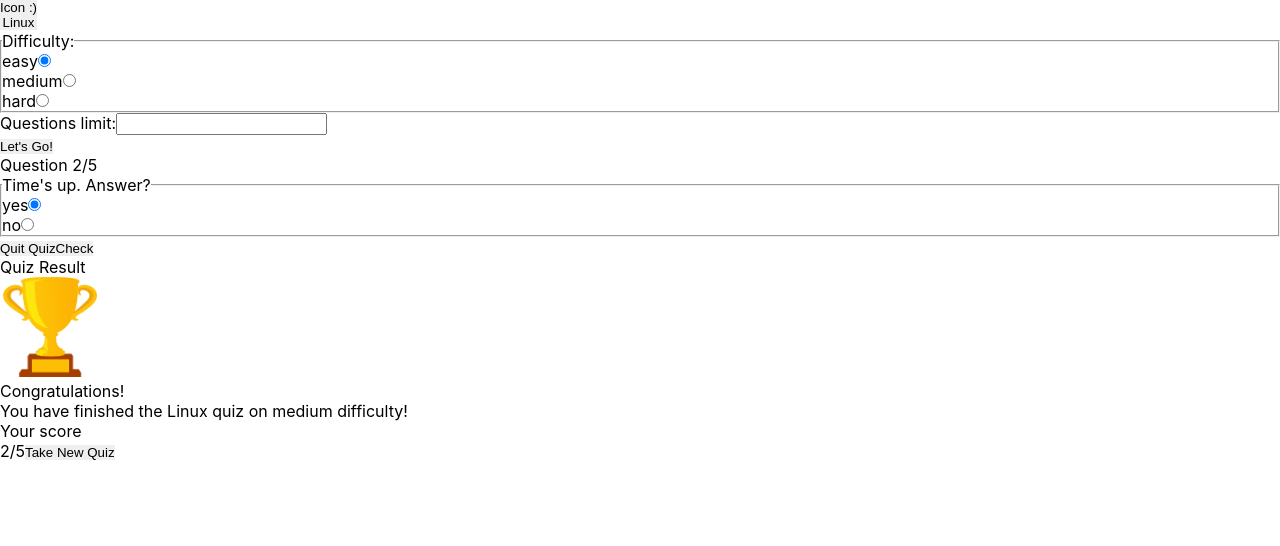
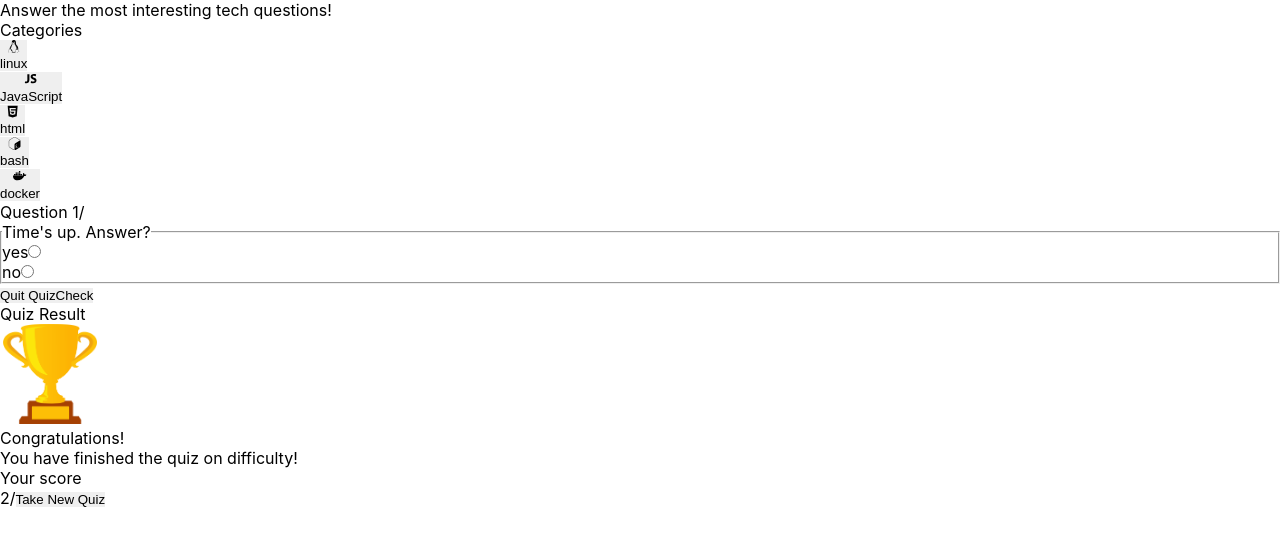
Before and after one commit to VladBrok/react-exercises, a Next.js app: page /exercises/BigQuiz/BigQuiz in a window 1280 px wide. Shown: the top 546 px of the page. Built offline with nearby package versions, Linux system fonts and the light colour scheme.

Commit message:
(big-quiz): Start working on prototype

```diff
--- a/components/big-quiz/Category/Category.js
+++ b/components/big-quiz/Category/Category.js
@@ -1,9 +1,13 @@
 import styles from "./Category.module.scss";
 
 export default function Category({ name, Icon, onClick }) {
+  function handleClick() {
+    onClick(name);
+  }
+
   return (
     <li>
-      <button onClick={onClick}>
+      <button onClick={handleClick}>
         <Icon />
         <h3>{name}</h3>
       </button>
--- a/components/big-quiz/Checkbox/Checkbox.js
+++ b/components/big-quiz/Checkbox/Checkbox.js
@@ -1,13 +1,29 @@
-import { useId } from "react";
+import { useId, useState } from "react";
 import styles from "./Checkbox.module.scss";
 
-export default function Checkbox({ description, hasMultipleOptions, options }) {
+export default function Checkbox({
+  description,
+  hasMultipleOptions,
+  options,
+  checkedId,
+  onChecked,
+}) {
   const name = useId();
   const inputType = hasMultipleOptions ? "checkbox" : "radio";
-  const optionElements = options.map((o, i) => (
+  const optionElements = options.map(o => (
     <div key={o.id}>
       <label htmlFor={o.id}>{o.text}</label>
-      <input type={inputType} id={o.id} name={name} defaultChecked={i === 0} />
+      <input
+        type={inputType}
+        id={o.id}
+        name={name}
+        checked={o.id === checkedId}
+        onChange={e => {
+          if (e.target.checked) {
+            onChecked(o.id);
+          }
+        }}
+      />
     </div>
   ));
 
--- a/components/big-quiz/Settings/Settings.js
+++ b/components/big-quiz/Settings/Settings.js
@@ -1,9 +1,21 @@
 import styles from "./Settings.module.scss";
 import Checkbox from "../Checkbox";
+import { useRef, useState } from "react";
 
 const DIFFICULTIES = ["easy", "medium", "hard"];
 
 export default function Settings({ onStartClick }) {
+  const [difficultyId, setDifficultyId] = useState(DIFFICULTIES[0]);
+  const limitRef = useRef();
+
+  function handleChecked(id) {
+    setDifficultyId(id);
+  }
+
+  function handleStartClick() {
+    onStartClick(difficultyId, limitRef.current?.value);
+  }
+
   const difficulties = DIFFICULTIES.map(d => ({ id: d, text: d }));
 
   return (
@@ -12,12 +24,22 @@ export default function Settings({ onStartClick }) {
         description="Difficulty:"
         hasMultipleOptions={false}
         options={difficulties}
+        checkedId={difficultyId}
+        onChecked={handleChecked}
       />
       <div>
         <label htmlFor="limit">Questions limit:</label>
-        <input type="number" id="limit" name="limit" />
+        <input
+          type="number"
+          min="1"
+          max="20"
+          id="limit"
+          name="limit"
+          defaultValue={10}
+          ref={limitRef}
+        />
       </div>
-      <button onClick={onStartClick}>Let's Go!</button>
+      <button onClick={handleStartClick}>Let's Go!</button>
     </div>
   );
 }
--- a/package.json
+++ b/package.json
@@ -13,6 +13,7 @@
     "next": "12.2.0",
     "react": "18.2.0",
     "react-dom": "18.2.0",
+    "react-icons": "^4.4.0",
     "react-modal": "^3.15.1",
     "socket.io": "^4.5.1",
     "socket.io-client": "^4.5.1"
--- a/pages/exercises/BigQuiz/BigQuiz.js
+++ b/pages/exercises/BigQuiz/BigQuiz.js
@@ -5,8 +5,37 @@ import Question from "../../../components/big-quiz/Question";
 import Summary from "../../../components/big-quiz/Summary";
 import Category from "../../../components/big-quiz/Category";
 import Settings from "../../../components/big-quiz/Settings";
+import { FaLinux } from "react-icons/fa";
+import { IoLogoJavascript } from "react-icons/io";
+import { FaHtml5 } from "react-icons/fa";
+import { SiGnubash } from "react-icons/si";
+import { FaDocker } from "react-icons/fa";
+
+const CATEGORIES = [
+  { name: "linux", icon: FaLinux },
+  { name: "JavaScript", icon: IoLogoJavascript },
+  { name: "html", icon: FaHtml5 },
+  { name: "bash", icon: SiGnubash },
+  { name: "docker", icon: FaDocker },
+];
 
 export default function BigQuiz() {
+  const [category, setCategory] = useState();
+  const [difficulty, setDifficulty] = useState();
+  const [limit, setLimit] = useState();
+
+  function handleCategoryClick(value) {
+    setCategory(value);
+    console.log(value);
+  }
+
+  function handleStartClick(difficultyValue, limitValue) {
+    setDifficulty(difficultyValue);
+    setLimit(limitValue);
+    console.log(difficultyValue);
+    console.log(limitValue);
+  }
+
   // const [questions, setQuestions] = useState();
 
   // useEffect(() => {
@@ -19,6 +48,15 @@ export default function BigQuiz() {
   //   getQuestions();
   // }, []);
 
+  const categories = CATEGORIES.map(c => (
+    <Category
+      key={c.name}
+      name={c.name}
+      Icon={c.icon}
+      onClick={handleCategoryClick}
+    />
+  ));
+
   return (
     <div>
       <Head>
@@ -29,13 +67,23 @@ export default function BigQuiz() {
         />
       </Head>
 
-      <Category name="Linux" Icon={() => <div>Icon :)</div>} />
+      {!category && (
+        <>
+          <div>
+            <h1>Answer the most interesting tech questions!</h1>
+          </div>
+          <section>
+            <h2>Categories</h2>
+            <div>{categories}</div>
+          </section>
+        </>
+      )}
 
-      <Settings />
+      {category && !difficulty && <Settings onStartClick={handleStartClick} />}
 
       <Question
-        number={2}
-        total={5}
+        number={1}
+        total={limit}
         correctAnswers={[{ id: 1 }]}
         description="Time's up. Answer?"
         possibleAnswers={[
@@ -46,10 +94,10 @@ export default function BigQuiz() {
       />
 
       <Summary
-        category="Linux"
+        category={category}
         correctAnswers={2}
-        totalAnswers={5}
-        difficulty="medium"
+        totalAnswers={limit}
+        difficulty={difficulty}
       />
     </div>
   );
```
Also changed, not shown: 1 other file (tests, documents, lock files or other folders).
